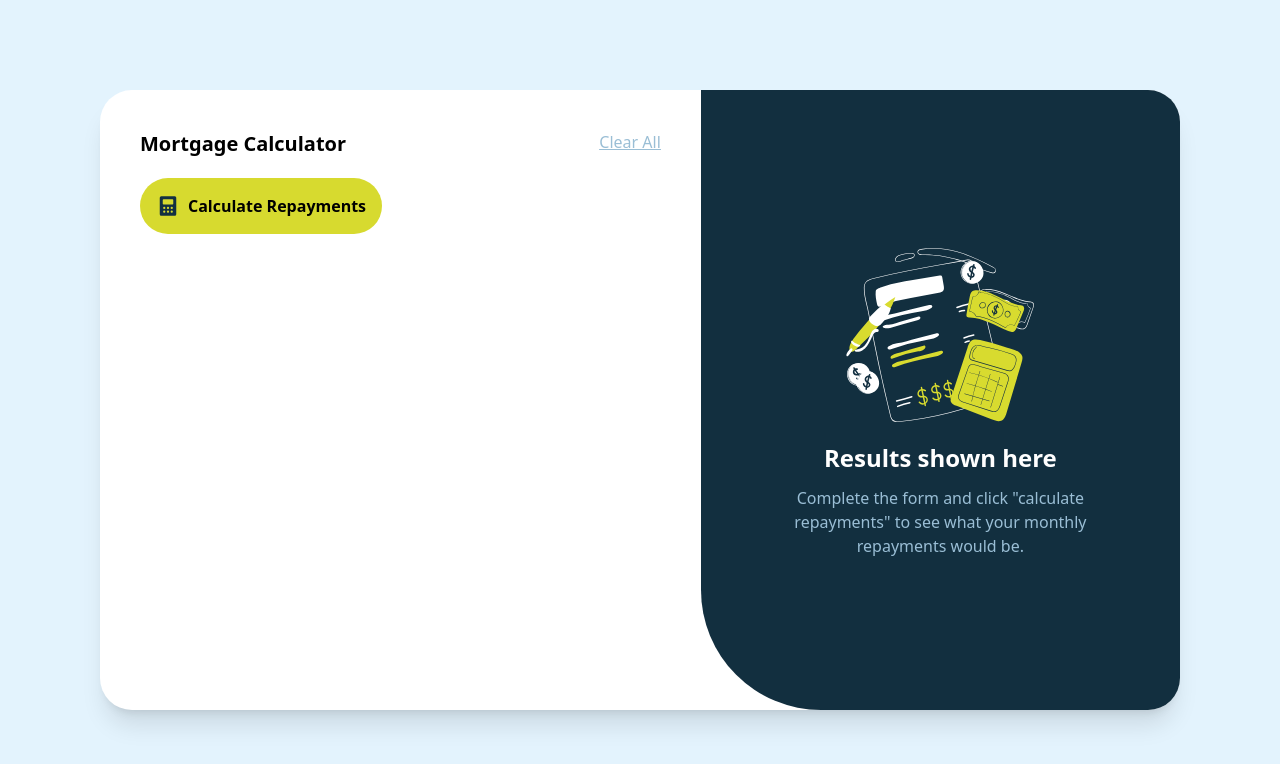
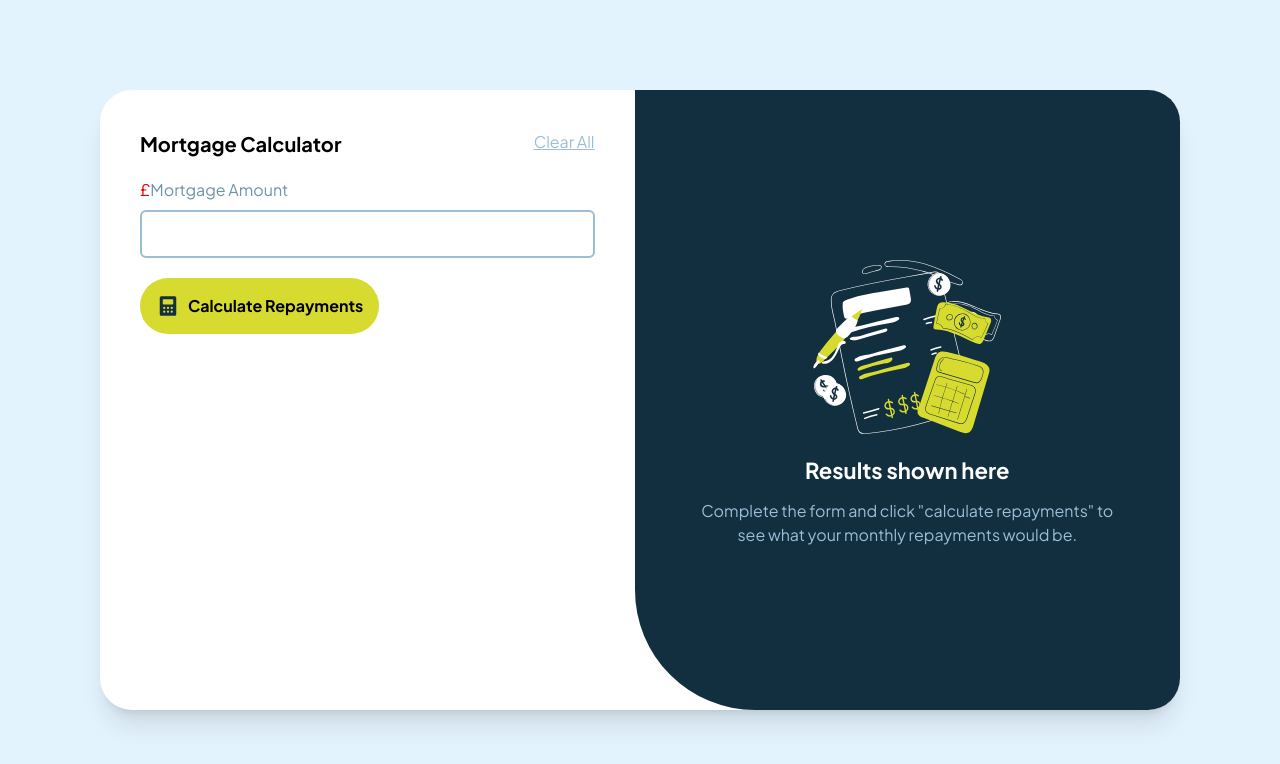
Before and after one commit to Great-kiola/Tailwind-practice, a React (Vite) app in the folder tailwind-frontend/: page /mortgageCalc in a window 1280 px wide. Shown: the top 764 px of the page. Built offline with nearby package versions, Linux system fonts and the light colour scheme; a web font is replaced by a local one.

Commit message:
chore: add Plus Jakarta Sans font and update MortgageCalc component for improved styling and layout

```diff
--- a/tailwind-frontend/src/components/MortgageCalc.jsx
+++ b/tailwind-frontend/src/components/MortgageCalc.jsx
@@ -4,7 +4,7 @@ import calculator from "../assets/MortgageCalc/images/icon-calculator.svg"
 
 const MortgageCalc = () => {
   return (
-    <div className='bg-SlateMorgageCalc100 h-screen flex items-center justify-center'>
+    <div className='bg-SlateMorgageCalc100 h-screen flex items-center justify-center font-jakarta'>
       <div className='bg-WhiteMortgageCalc w-270 h-155 flex rounded-4xl shadow-xl'>
         <div className='w-full p-10'>
           <div className='flex justify-between mb-5'>
@@ -12,7 +12,14 @@ const MortgageCalc = () => {
             <p className='underline text-SlateMorgageCalc300'><a href="#">Clear All</a></p>
           </div>
 
-          <div className='formDiv'></div>
+          <div className='formDiv'>
+            <form action="" method="get">
+              <div className='flex flex-col mb-5'>
+                <label htmlFor="log-email" className="text-SlateMorgageCalc500 mb-2 before:content-['£'] before:text-red-600">Mortgage Amount</label>
+                <input type="text" id='log-email' className="w-full border-2 h-12 rounded-md border-SlateMorgageCalc300"/>
+              </div>
+            </form>
+          </div>
 
           <button className='bg-LimeMortgageCalc flex gap-2 p-4 rounded-full font-bold'>
             <img src={calculator} alt="claculator icon" />
@@ -21,10 +28,10 @@ const MortgageCalc = () => {
 
         </div>
 
-        <div className='w-230 bg-SlateMortgageCalc900 rounded-tr-4xl rounded-bl-[120px] flex justify-center items-center flex-col rounded-br-4xl'>
+        <div className='w-300 bg-SlateMortgageCalc900 rounded-tr-4xl rounded-bl-[120px] flex justify-center items-center flex-col rounded-br-4xl'>
           <img src={illustratioon} alt="" className='w-50'/>
 
-          <h1 className='text-WhiteMortgageCalc font-bold text-2xl'>Results shown here</h1>
+          <h1 className='text-WhiteMortgageCalc font-bold text-[22px]'>Results shown here</h1>
           <p className='text-SlateMorgageCalc300 text-center text-md px-16 pt-3'>Complete the form and click "calculate repayments" to see what your monthly repayments would be. </p>
         </div>
       </div>
--- a/tailwind-frontend/src/index.css
+++ b/tailwind-frontend/src/index.css
@@ -4,6 +4,7 @@
 @import url('https://fonts.googleapis.com/css2?family=Hanken+Grotesk:ital,wght@0,100..900;1,100..900&display=swap');
 @import url('https://fonts.googleapis.com/css2?family=Inter:ital,opsz,wght@0,14..32,100..900;1,14..32,100..900&family=Lexend+Deca:wght@100..900&display=swap');
 @import url('https://fonts.googleapis.com/css2?family=Big+Shoulders:opsz,wght@10..72,100..900&display=swap');
+@import url('https://fonts.googleapis.com/css2?family=Plus+Jakarta+Sans:ital,wght@0,200..800;1,200..800&display=swap');
 
 
 @import "tailwindcss";
@@ -19,6 +20,7 @@
   --font-fraunces: "Fraunces", serif;
   --font-montserrat: "Montserrat", sans-serif;
   --font-hanken: "Hanken Grotesk", sans-serif;
+  --font-jakarta:  "Plus Jakarta Sans", sans-serif;
 
   --font-inter:  "Inter", sans-serif;
   --font-lexendDeca: "Lexend Deca", sans-serif;
```
